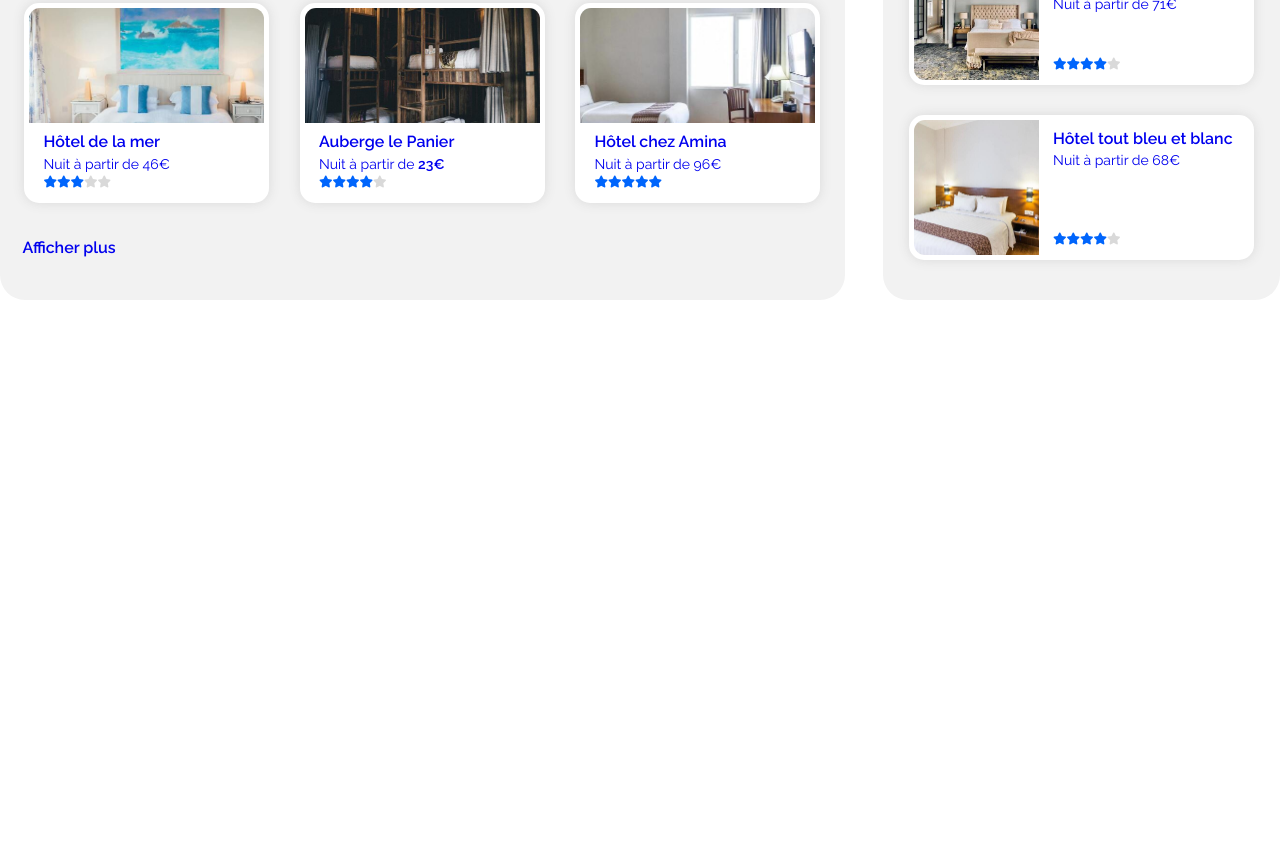
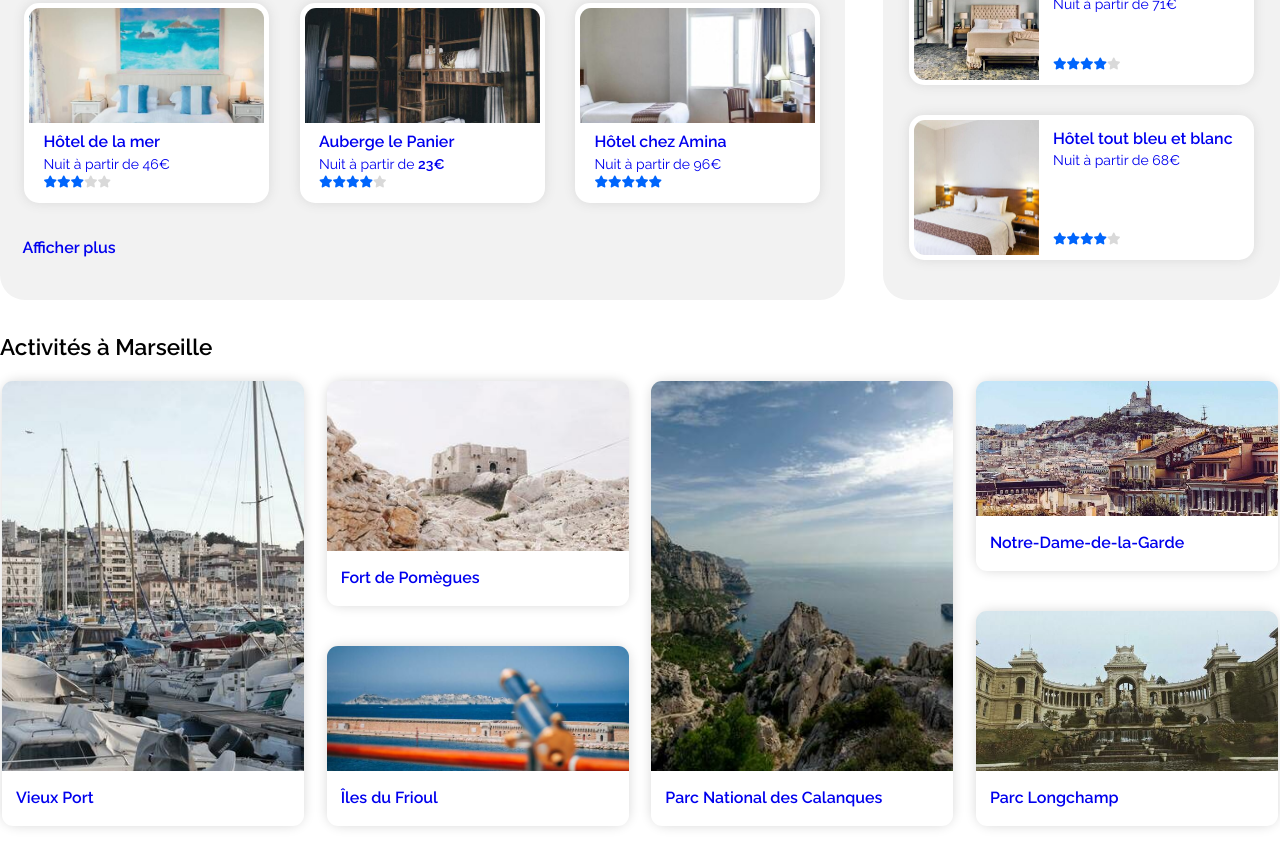
Before and after one commit to GregSR-GitHub/p2_booki, a plain HTML site: page index.html in a window 1280 px wide. Shown: the part 771-1617 px from the top of the page. Before the commit the page ends 1106 px from the top, so only its background shows below. Drawn offline with Linux system fonts and the light colour scheme.

Commit message:
add main_bottom

```diff
--- /dev/null
+++ b/css/style_main_bottom.css
@@ -0,0 +1,144 @@
+.main_bottom{
+
+    max-width: 1340px;
+    display: flex;
+    flex-flow:column nowrap;
+    justify-content: space-between;
+}
+
+.main_bottom h2{
+    width: 100%;
+    max-width: 1340px;
+    margin: 10px 0;
+}
+
+.activ_mars_box{
+
+    width: 100%;
+    height: 465px;
+    display: flex;
+    flex-flow: row nowrap;
+    justify-content: space-between;
+}
+
+.activ_mars_column{
+
+    max-width: 302px;
+    width: 100%;
+    min-width: 232px;
+    height: 445px;
+    margin: 10px 2px;
+    display: flex;
+    flex-flow: column nowrap;
+    justify-content: space-between;
+}
+
+.activ_card{
+    display: block;
+    width: 100%;
+    min-width: 232px;
+    max-width: 302px;
+    margin: 10px 2px;
+    background-color: #FFF;
+    border-radius: 15px;
+    box-shadow: #d9d9d9 0px 0px 12px;
+}
+
+.activ_mars_column .activ_card{
+    margin: 0;
+}
+
+.activ_card .heberg_mars_img {
+
+    height: 390px;
+}
+.activ_mars_infos{
+    position: relative;
+    display: flex;
+    align-items: center;
+    width: 100%;
+    background-color: #FFF;
+    height: 55px;
+    border-radius: 0 0 11px 11px;
+    padding: 10px;
+    margin:0;
+}
+
+.activ_mars_infos h3{
+    font-size: 16px;
+    margin:0px 4px;
+}
+
+/* --- Exclusif à la version bureau --- */
+
+@media screen and (min-width: 769px) {
+    .activ_mars_column:nth-of-type(1) .activ_card:nth-child(1) .heberg_mars_img{
+        height: 170px;
+    }
+    .activ_mars_column:nth-of-type(1) .activ_card:nth-child(2) .heberg_mars_img{
+        height: 125px;
+    }
+    .activ_mars_column:nth-of-type(2) .activ_card:nth-child(1) .heberg_mars_img{
+        height: 135px;
+    }
+    .activ_mars_column:nth-of-type(2) .activ_card:nth-child(2) .heberg_mars_img{
+        height: 160px;
+    }
+}
+
+/* --- Verson tablette --- */
+
+@media screen and (max-width: 992px) {
+
+    .main_bottom{
+        padding: 5px 3%;
+    }
+    .activ_mars_box{
+        flex-wrap: wrap;
+        width: 100%;
+        margin: 0 auto;
+        justify-content: space-around;
+    }
+
+}
+
+
+/* --- Verson Portable --- */
+@media screen and (max-width: 768px) {
+
+    .activ_mars_box{
+        flex-flow: column nowrap;
+        align-items: center;
+        height: 100%;
+    }
+
+    .activ_mars_column{
+
+        max-width: 345px;
+        width: 100%;
+        min-width: 345px;
+        height: 100%;
+        margin: 0;
+        display: flex;
+        flex-flow: column nowrap;
+        justify-content: space-between;
+    }
+
+    .activ_card{
+        width: 100%;
+        min-width: 345px;
+        max-width: 345px;
+        margin: 20px 0;
+        height: 190px;
+    }
+
+    .activ_card .heberg_mars_img {
+
+        height: 135px;
+    }
+
+    .activ_mars_column .activ_card{
+        margin: 20px 0;
+    }
+
+}
--- a/index.html
+++ b/index.html
@@ -10,6 +10,7 @@
         <link rel="stylesheet" href="./css/style_header.css">
         <link rel="stylesheet" href="./css/style_main_top.css">
         <link rel="stylesheet" href="./css/style_main_center.css">
+        <link rel="stylesheet" href="./css/style_main_bottom.css">
         <title>Booki - Trouvez votre hébergement pour des vacances de rêve.</title>
     </head>
     <body>
@@ -59,9 +60,9 @@
                 <!-- Hébergement à marseille-->
                 <section class="heberg_mars_backgd">
                     <h2>Hébergements à Marseille</h2>
-                    <section class="heberg_mars_box">
+                    <div class="heberg_mars_box">
                         <!-- Première ligne -->
-                        <section class="heberg_mars_row">
+                        <div class="heberg_mars_row">
                             <a href="#" class="heberg_card"><img class="heberg_mars_img" src="images/heberg/heberg_mars_aubergelacannebiere.jpg"/>
                                 <div class="heberg_mars_infos">
                                     <h3>Auberge la Cannebière</h3>
@@ -101,10 +102,10 @@
                                     </ul>
                                 </div>
                             </a>
-                        </section>
+                        </div>
                         <!-- Fin première ligne -->
                         <!-- Seconde ligne -->
-                        <section class="heberg_mars_row">
+                        <div class="heberg_mars_row">
                             <a href="#" class="heberg_card"><img class="heberg_mars_img" src="images/heberg/heberg_mars_hoteldelamer.jpg"/>
                                 <div class="heberg_mars_infos">
                                     <h3>Hôtel de la mer</h3>
@@ -144,16 +145,16 @@
                                     </ul>
                                 </div>
                             </a>
-                        </section>
+                        </div>
                         <!-- Fin seconde ligne -->
-                    </section>
+                    </div>
                     <p><a href="#">Afficher plus</a></p>
                 </section>
                 <!-- Fin section hébergement à marseille-->
                 <!-- Les plus populaire -->
                 <section class="heberg_mars_pop_backgd">
                     <h2 class="heberg_mars_pop_title"><div>Les plus populaires</div><div><i class="fa-solid fa-chart-line"></i></div></h2>
-                    <section class="heberg_mars_pop_box">
+                    <div class="heberg_mars_pop_box">
                         <a href="#" class="heberg_card"><img class="heberg_mars_img" src="images/heberg/heberg_mars_hotellesoleildumatin.jpg"/>
                             <div class="heberg_mars_infos">
                                 <h3>Hôtel le soleil du matin</h3>
@@ -193,12 +194,45 @@
                                 </ul>
                             </div>
                         </a>
-                    </section>
+                    </div>
                 </section>
                 <!-- Fin section les plus populaire-->
             </section>
             <!-- Fin de la section centrale-->
             <!-- Activité à marseille-->
+            <section class="main_bottom">
+                <h2>Activités à Marseille</h2>
+                <div class="activ_mars_box">
+                    <!-- Colonne 01-->
+                    <a href="#" class="activ_card"><img class="heberg_mars_img" src="images/activites/vieuxport.jpg"/>
+                        <div class="activ_mars_infos"><h3>Vieux Port</h3></div>
+                    </a>
+                    <!-- Colonne 02-->
+                    <div class="activ_mars_column">
+                        <a href="#" class="activ_card"><img class="heberg_mars_img" src="images/activites/fortdepomegues.jpg"/>
+                            <div class="activ_mars_infos"><h3>Fort de Pomègues</h3></div>
+                        </a>
+
+                        <a href="#" class="activ_card"><img class="heberg_mars_img" src="images/activites/ilesdufrioul.jpg"/>
+                            <div class="activ_mars_infos"><h3>Îles du Frioul</h3></div>
+                        </a>
+                    </div>
+                    <!-- Colonne 03-->
+                        <a href="#" class="activ_card"><img class="heberg_mars_img" src="images/activites/parcnationaldescalanques.jpg"/>
+                            <div class="activ_mars_infos"><h3>Parc National des Calanques</h3></div>
+                        </a>
+                    <!-- Colonne 04-->
+                    <div class="activ_mars_column">
+                        <a href="#" class="activ_card"><img class="heberg_mars_img" src="images/activites/notre-dame-de-la-garde.jpg"/>
+                        <div class="activ_mars_infos"><h3>Notre-Dame-de-la-Garde</h3></div>
+                    </a>
+                    <a href="#" class="activ_card"><img class="heberg_mars_img" src="images/activites/parclongchamp.jpg"/>
+                        <div class="activ_mars_infos"><h3>Parc Longchamp</h3></div>
+                    </a>
+                    </div>
+                    <!-- Fin des Colonnes-->
+                </div>
+            </section>
             <!-- Fin de la section Activité à marseille-->
         </main>
         <!-- Fin du corps de la page -->
```
Also changed, not shown: images/activites/fortdepomegues.jpg (added), images/activites/ilesdufrioul.jpg (added), images/activites/notre-dame-de-la-garde.jpg (added), images/activites/parclongchamp.jpg (added), images/activites/parcnationaldescalanques.jpg (added), images/activites/vieuxport.jpg (added).
